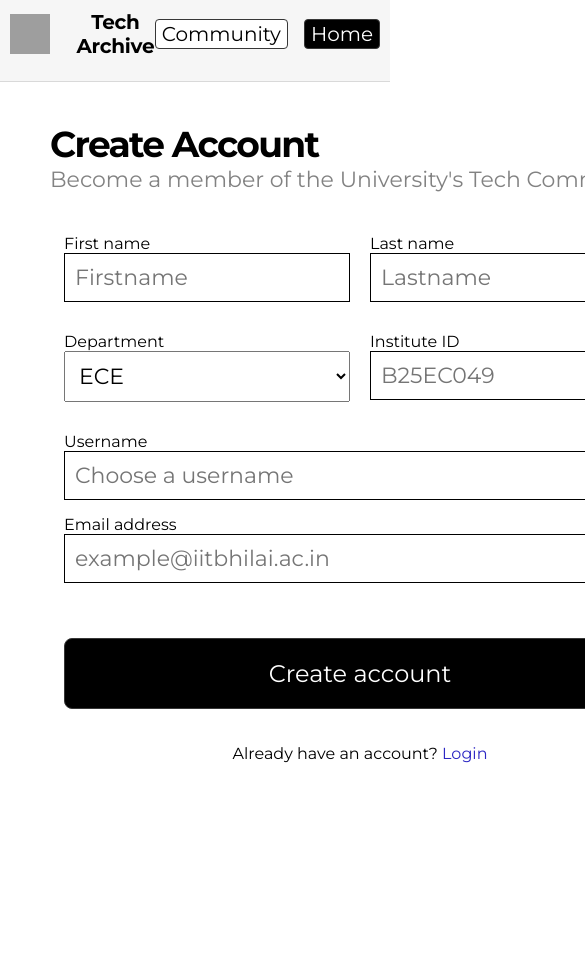
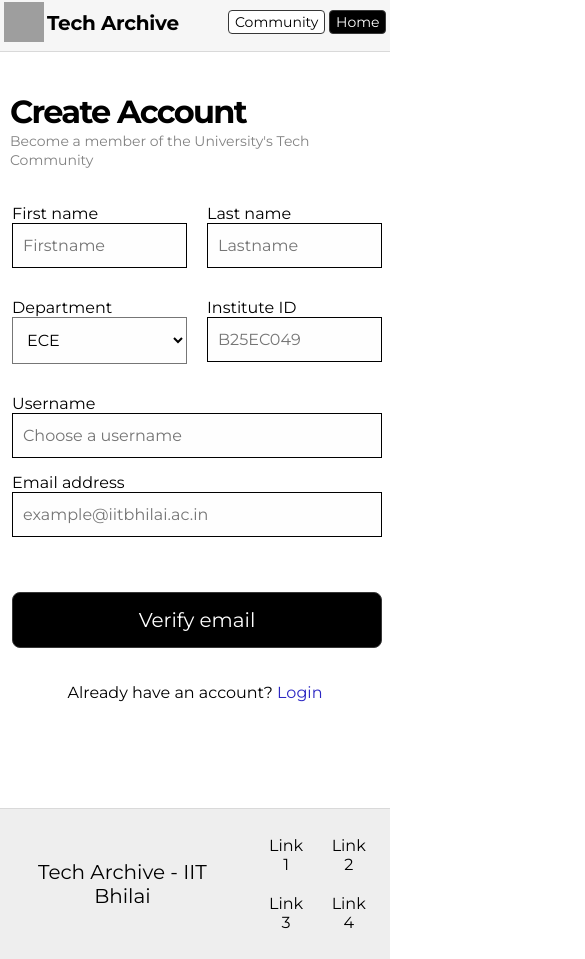
Before and after one commit to Inovate-Ishaan/Tech-Archive, a React (Vite) app in the folder frontend/: page /register in a window 390 px wide. Shown: the top 959 px of the page, 585 px wide, since content can reach past the window. Before the commit the page ends 879 px from the top, so only its background shows below. Built offline with nearby package versions, Linux system fonts and the light colour scheme; no server answers; grey boxes are pictures that could not be loaded.

Commit message:
Added responsivenss and patched dark mode

```diff
--- a/frontend/src/components/buttons/Button.module.css
+++ b/frontend/src/components/buttons/Button.module.css
@@ -34,14 +34,14 @@
     font-size: var(--text-button-primary);
     color: var(--button-black-text);
     background-color: var(--button-black-bg);
-    padding: 10px 30px;
+    padding: 15px 30px;
 }
 
 .primaryWhiteLessPadding{
     font-size: var(--text-button-primary);
     color: var(--button-white-text);
     background-color: var(--button-white-bg);
-    padding: 10px 30px;
+    padding: 15px 30px;
 }
 .secondaryBlack{
     padding: 4px 12px;
@@ -74,12 +74,8 @@
 
 /*make it smaller for small devices*/
 @media (max-width: 480px) {
-    .primaryBlack {
-        font-size: var(--text-body1);
-    }
-
     .secondaryBlack, .secondaryWhite{
-        font-size: var(--text-body3);
+        font-size: var(--text-body4);
         padding: 2px 6px;
     }
 }
--- a/frontend/src/components/buttons/button.jsx
+++ b/frontend/src/components/buttons/button.jsx
@@ -5,13 +5,14 @@ import styles from "./Button.module.css";
 function Button({
   variant = "primaryBlack",
   status = "active",
+  className = "",
   children,
   ...rest
 }) {
   return (
     <>
       <button
-        className={`${styles.btn} ${styles[variant]} ${styles[status]}`}
+        className={`${styles.btn} ${styles[variant]} ${styles[status]} ${className} ${status === "active" ? "hvr-underline-from-center" : ""}`}
         {...rest}
         disabled={status === "disabled" ? true : false}
       >
--- a/frontend/src/components/header/Header.module.css
+++ b/frontend/src/components/header/Header.module.css
@@ -8,8 +8,7 @@
 }
 
 .title{
-    transform: translateY(10%);
-    margin-left: 10px;
+    transform: translateY(25%);
 }
 
 
@@ -23,3 +22,24 @@
     height: 40px;
     width: 40px;
 }
+
+@media (max-width: 600px){
+    .container{
+        padding: 3px 5px 10px 5px;
+    }
+    .title{
+        font-size: 20px;
+    }
+
+    .left, .right{
+        gap: 3px;
+    }
+
+}
+
+@media (max-width: 390px){
+    .container{
+        padding: 2px 4px 9px 4px;
+    }
+
+}
--- a/frontend/src/components/passwordField/passwordField.module.css
+++ b/frontend/src/components/passwordField/passwordField.module.css
@@ -16,3 +16,9 @@
   cursor: pointer;
   user-select: none;
 }
+
+@media (max-width: 390px){
+    .passwordInput{
+        padding-right: 10px;
+    }
+}
--- a/frontend/src/components/postCard/postCard.module.css
+++ b/frontend/src/components/postCard/postCard.module.css
@@ -88,7 +88,7 @@
 
 .uploadTime {
     color: var(--text-secondary);
-    font-size: var(--text-body4);
+    font-size: var(--text-body5);
     font-family: "Inter", sans-serif;
     font-optical-sizing: auto;
     font-weight: 400;
--- a/frontend/src/index.css
+++ b/frontend/src/index.css
@@ -46,7 +46,8 @@
   --text-body1: 24px;
   --text-body2: 22px;
   --text-body3: 20px;
-  --text-body4: 16px;
+  --text-body4: 18px;
+  --text-body5: 16px;
 
 
   /* Other Properties */
@@ -75,13 +76,15 @@
     --text-secondary: #a7a2a2;
     --bg-white: #16171d;
     --bg-white: rgb(29, 29, 29);
-    --bg-offWhite: #2d2b2b;
+    --bg-white: #121212;
+    --bg-offWhite: #232323;
     --bg-gray: #7c7c7c;
+    --bg-gray: #181818;
 
     --hover-icon: #323232;
 
     --search-bar-bg: #343232;
-    --header-navbar-bg: #191919;
+    --header-navbar-bg: #141414;
     --border-containers: #2b2b2b;
     --link: #69a0ff;
 
@@ -141,6 +144,13 @@ input{
   outline: none;
   border: var(--input-border);
 }
+
+input, select {
+  width: 100%;
+  min-width: 0px;
+  box-sizing: border-box;
+    background-color: var(--bg-offWhite);
+}
 a {
   color: var(--text-primary);
   text-decoration: none;
@@ -151,8 +161,43 @@ a {
   color: var(--link);
 }
 
+/* Button hover animation */
+/* Underline From Center */
+.hvr-underline-from-center {
+  display: inline-block;
+  vertical-align: middle;
+  -webkit-transform: perspective(1px) translateZ(0);
+  transform: perspective(1px) translateZ(0);
+  box-shadow: 0 0 1px rgba(0, 0, 0, 0);
+  position: relative;
+  overflow: hidden;
+}
+.hvr-underline-from-center:before {
+  content: "";
+  position: absolute;
+  z-index: -1;
+  left: 51%;
+  right: 51%;
+  bottom: 0;
+  background: var(--text-secondary);
+  height: 2px;
+  -webkit-transition-property: left, right;
+  transition-property: left, right;
+  -webkit-transition-duration: 0.3s;
+  transition-duration: 0.3s;
+  -webkit-transition-timing-function: ease-out;
+  transition-timing-function: ease-out;
+}
+.hvr-underline-from-center:hover:before, .hvr-underline-from-center:focus:before, .hvr-underline-from-center:active:before {
+  left: 0;
+  right: 0;
+}
+
 fieldset {
+  box-sizing: border-box;
   border: none;
+  padding: 0;
+  width: 100%;
 }
 
 .fieldsetDisabled {
@@ -181,14 +226,6 @@ fieldset {
     'opsz' 24;
 }
 
-@media (max-width: 480px) {
-
-  /*Reduces icon sizes*/
-  .material-symbols-outlined {
-    font-size: 30px;
-  }
-}
-
 .darkenPage {
   filter: blur(2px) brightness(60%);
 }
@@ -199,3 +236,48 @@ fieldset {
   margin-bottom: 20px;
   margin-top: 0px;
 }
+
+
+@media (max-width: 480px) {
+
+  /*Reduces icon sizes*/
+  .material-symbols-outlined {
+    font-size: 30px;
+  }
+
+  .description{
+    font-size: var(--text-body4);
+  }
+
+  :root{
+      --text-button-primary: var(--text-body1);
+  }
+}
+
+@media (max-width: 390px){
+  /* Make texts smaller for ultra small screens */
+  h1{
+    font-size: 32px;
+  }
+  h2{
+    font-size: 20px;
+  }
+
+  :root{
+  /*font sizes*/
+  --text-h1: 44px;
+  /*Use for titles*/
+  --text-h2: 30px;
+  /*Use for subtitles*/
+
+  --text-body1: 20px;
+  --text-body2: 18px;
+  --text-body3: 16px;
+  --text-body4: 14px;
+  --text-body5: 12px;
+  }
+
+  input {
+    min-width: 0;
+  }
+}
--- a/frontend/src/pages/authForm.module.css
+++ b/frontend/src/pages/authForm.module.css
@@ -1,6 +1,7 @@
 /*stylesheet for login.jsx, register.jsx and related pages*/
 
 .app {
+    width: 100%;
     min-height: 100vh;
     display: flex;
     flex-direction: column;
@@ -8,6 +9,7 @@
 }
 
 .bodyContainer {
+    box-sizing: border-box;
     display: flex;
     align-items: center;
     justify-content: space-between;
@@ -15,20 +17,31 @@
     max-width: 1200px;
     margin: 0 auto;
     flex: 1;
-    gap: clamp(1rem, 75px, 5rem);
+    gap: clamp(0.8rem, 75px, 5rem);
     margin-bottom: 6rem;
 }
 
 .formParent {
-    margin-left: 10px;
-    text-align: center;
+    width: 100%;
+    box-sizing: border-box;
 }
 .formContainer {
+    width: 100%;
+    max-width: 550px;
     display: flex;
     flex-direction: column;
-    align-items:stretch;
-    justify-content:center;
+    align-items: flex-start;
+    justify-content: flex-start;
     text-align: left;
+    box-sizing: border-box;
+    padding: 10px;
+}
+
+.formTitleDescription{
+    width: 100%;
+    box-sizing: border-box;
+    margin-bottom: 20px;
+    box-sizing: border-box;
 }
 
 .title {
@@ -36,8 +49,10 @@
 }
 
 form {
+    width: 100%;
     display: flex;
     flex-direction: column;
+    box-sizing: border-box;
 }
 
 .formFieldContainer {
@@ -55,17 +70,7 @@ form {
     display: flex;
     flex-direction: column;
     margin: 15px 0px;
-}
-
-.passwordWrapper {
-    position: relative;
-    display: flex;
-    align-items: center;
-}
-
-.passwordWrapper input {
-    flex: 1;
-    padding-right: 80px;
+    min-width: 0;
 }
 
 .togglePassword {
@@ -86,7 +91,7 @@ form {
 input, select{
     font-family: var(--font-primary);
     font-size: var(--text-body2);
-    padding: 10px;
+    padding: 12px 10px;
 }
 input:focus{
     outline: var(--input-focus-outline);
@@ -108,17 +113,46 @@ select:focus{
 }
 
 .graphicContainer {
-    margin-right: 20px;
+    margin-right: 10px;
 }
 
 .graphic {
     margin-left: 20px;
-    max-width: 400px;
+    max-width: 650px;
     min-width: 200px;
     width: 100%;
     height: auto;
 }
 
+.submitButton {
+    width: 100%;
+    margin-top: 20px;
+}
+
 .footer {
     margin-top: auto;
 }
+
+@media (max-width: 768px){
+    .bodyContainer{
+        padding: 10px 0px;
+
+    }
+    .graphicContainer{
+        display: none;
+    }
+}
+
+@media (max-width: 480px) {
+    input, select{
+    font-size: var(--text-body3);
+}
+}
+
+/* for extremely small displays */
+@media (max-width: 390px){
+
+    .formContainer{
+        padding: 10px;
+    }
+}
--- a/frontend/src/pages/createPassword.jsx
+++ b/frontend/src/pages/createPassword.jsx
@@ -7,6 +7,8 @@ import passwordGraphic from "../assets/graphics/enter_password.svg";
 import { useState, useEffect } from "react";
 import { useNavigate, Link } from "react-router-dom";
 import { setPassword } from "../utils/api";
+import BtnLoader from "../components/loaders/btnLoader";
+import PasswordField from "../components/passwordField/passwordField";
 
 export default function CreatePasswordPage() {
   const navigate = useNavigate();
@@ -15,9 +17,6 @@ export default function CreatePasswordPage() {
     password: "",
     confirmPassword: "",
   });
-
-  const [showPassword, setShowPassword] = useState(false);
-  const [showConfirmPassword, setShowConfirmPassword] = useState(false);
 
   const [email, setEmail] = useState("");
 
@@ -28,7 +27,8 @@ export default function CreatePasswordPage() {
       setEmail(storedEmail);
     } else {
       // No email in session, redirect to register
-      navigate("/register");
+      showAlert("info", "Redirecting to create account");
+      navigate("/create-password");
     }
   }, [navigate]);
 
@@ -78,7 +78,10 @@ export default function CreatePasswordPage() {
     }
 
     if (!/[!@#$%^&*(),.?":{}|<>]/.test(formData.password)) {
-      showAlert("error", "Password must contain at least one special character (!@#$%^&*(),.?\":{}|<>)");
+      showAlert(
+        "error",
+        'Password must contain at least one special character (!@#$%^&*(),.?":{}|<>)',
+      );
       return false;
     }
 
@@ -95,10 +98,13 @@ export default function CreatePasswordPage() {
 
     try {
       await setPassword(email, formData.password);
-      showAlert("success", "Password set successfully! Redirecting to login...");
+      showAlert(
+        "success",
+        "Taking you to the feed...",
+      );
       sessionStorage.removeItem("registrationEmail");
       setTimeout(() => {
-        navigate("/login");
+        navigate("/feed");
       }, 1500);
     } catch (err) {
       const msg = err && err.error ? err.error : "Failed to set password";
@@ -130,7 +136,13 @@ export default function CreatePasswordPage() {
       <div className={styles.app}>
         <Header />
 
-        {alert && (<Alert type={alert.type} msg={alert.msg} handleCloseClick={closeAlert}/>)}
+        {alert && (
+          <Alert
+            type={alert.type}
+            msg={alert.msg}
+            handleCloseClick={closeAlert}
+          />
+        )}
 
         <div className={styles.bodyContainer}>
           <div className={styles.formParent}>
@@ -145,56 +157,35 @@ export default function CreatePasswordPage() {
                 <div className={styles.formFieldContainer}>
                   <div className={styles.inputGroup}>
                     <label>Create Password</label>
-                    <div className={styles.passwordWrapper}>
-                      <input
-                        placeholder="****************"
-                        type={showPassword ? "text" : "password"}
-                        value={formData.password}
-                        onChange={handlePassChange}
-                      ></input>
-                      <button
-                        type="button"
-                        className={styles.togglePassword}
-                        onClick={() => setShowPassword(!showPassword)}
-                      >
-                        {showPassword ? "Hide" : "Show"}
-                      </button>
-                    </div>
+                    <PasswordField
+                      value={formData.password}
+                      onChange={handlePassChange}
+                    />
                   </div>
 
                   <div className={styles.inputGroup}>
                     <label>Confirm Password</label>
-                    <div className={styles.passwordWrapper}>
-                      <input
-                        placeholder="****************"
-                        type={showConfirmPassword ? "text" : "password"}
-                        value={formData.confirmPassword}
-                        onChange={handleConfirmPassChange}
-                      ></input>
-                      <button
-                        type="button"
-                        className={styles.togglePassword}
-                        onClick={() => setShowConfirmPassword(!showConfirmPassword)}
-                      >
-                        {showConfirmPassword ? "Hide" : "Show"}
-                      </button>
-                    </div>
+                    <PasswordField
+                      value={formData.confirmPassword}
+                      onChange={handleConfirmPassChange}
+                    />
                   </div>
                 </div>
 
                 <Button
-                  variant="primaryBlack"
-                  status={formData.password && formData.confirmPassword ? "active" : "disabled"}
+                  variant="primaryBlackLessPadding"
+                  status={
+                    formData.password && formData.confirmPassword
+                      ? "active"
+                      : "disabled"
+                  }
                   onClick={handleCreatePassClick}
-                  >
-                    Create Account
+                >
+                  {loading ? <BtnLoader /> : "Create Account"}
                 </Button>
-
               </form>
             </div>
-            <p className={styles.register}>
-              Already have an account? <Link to="/login">Login</Link>
-            </p>
+
           </div>
           <div className={styles.graphicContainer}>
             <img src={passwordGraphic} className={styles.graphic} />
--- a/frontend/src/pages/createPost.module.css
+++ b/frontend/src/pages/createPost.module.css
@@ -121,7 +121,7 @@
 
 /* Upload Thumbnail Text */
 .thumbnailUploadButton > p {
-    font-size: var(--text-body4);
+    font-size: var(--text-body5);
 }
 
 .hiddenFileInput {
--- a/frontend/src/pages/login.jsx
+++ b/frontend/src/pages/login.jsx
@@ -76,10 +76,13 @@ export default function LoginPage() {
         <div className={styles.bodyContainer}>
           <div className={styles.formParent}>
             <div className={styles.formContainer}>
+
+              <div className={styles.formTitleDescription}>
               <h1 className={styles.title}>Welcome Back</h1>
               <label className="description">
                 Good to see you again...
               </label>
+              </div>
               <fieldset disabled={submitting} className={submitting ? "fieldsetDisabled" : ""}>
               <form>
                 <div className={styles.inputGroup}>
@@ -93,6 +96,7 @@ export default function LoginPage() {
                 </div>
 
                 <div className={styles.inputGroup}>
+                  <label>Password</label>
                   <PasswordField
                     value={formData.password}
                     onChange={(e) => setFormData({ ...formData, password: e.target.value })}
@@ -103,9 +107,11 @@ export default function LoginPage() {
                   variant="primaryBlack"
                   status={formNotEmpty && !submitting ? "active" : "disabled"}
                   onClick={handleSubmit}
+                  className={styles.submitButton}
                 >
                   {submitting ? <BtnLoader /> : "Login"}
                 </Button>
+
               </form>
               </fieldset>
             </div>
--- a/frontend/src/pages/register.jsx
+++ b/frontend/src/pages/register.jsx
@@ -133,11 +133,13 @@ export default function RegisterPage() {
         <div className={styles.bodyContainer}>
           <div className={styles.formParent}>
             <div className={styles.formContainer}>
+              <div className={styles.formTitleDescription}>
               <h1 className={styles.title}>Create Account</h1>
 
               <label className={"description"}>
                 Become a member of the University's Tech Community
               </label>
+              </div>
 
               <fieldset disabled={loading} className={loading ? "fieldsetDisabled" : ""}>
               <form>
@@ -205,11 +207,11 @@ export default function RegisterPage() {
                   </div>
                 </div>
                 <Button
-                  variant="primaryBlack"
+                  variant="primaryBlackLessPadding"
                   status={formNotEmpty && !loading ? "active" : "disabled"}
                   onClick={handleSubmit}
                 >
-                  {loading ? <BtnLoader /> : 'Create account'}
+                  {loading ? <BtnLoader /> : "Verify email"}
                 </Button>
               </form>
               </fieldset>
@@ -224,6 +226,8 @@ export default function RegisterPage() {
           </div>
         </div>
         )}
+
+        <Footer />
       </div>
     </>
   );
```
Also changed, not shown: frontend/src/components/alertPopUP/alertPopUp.module.css (+13 -0 lines).
